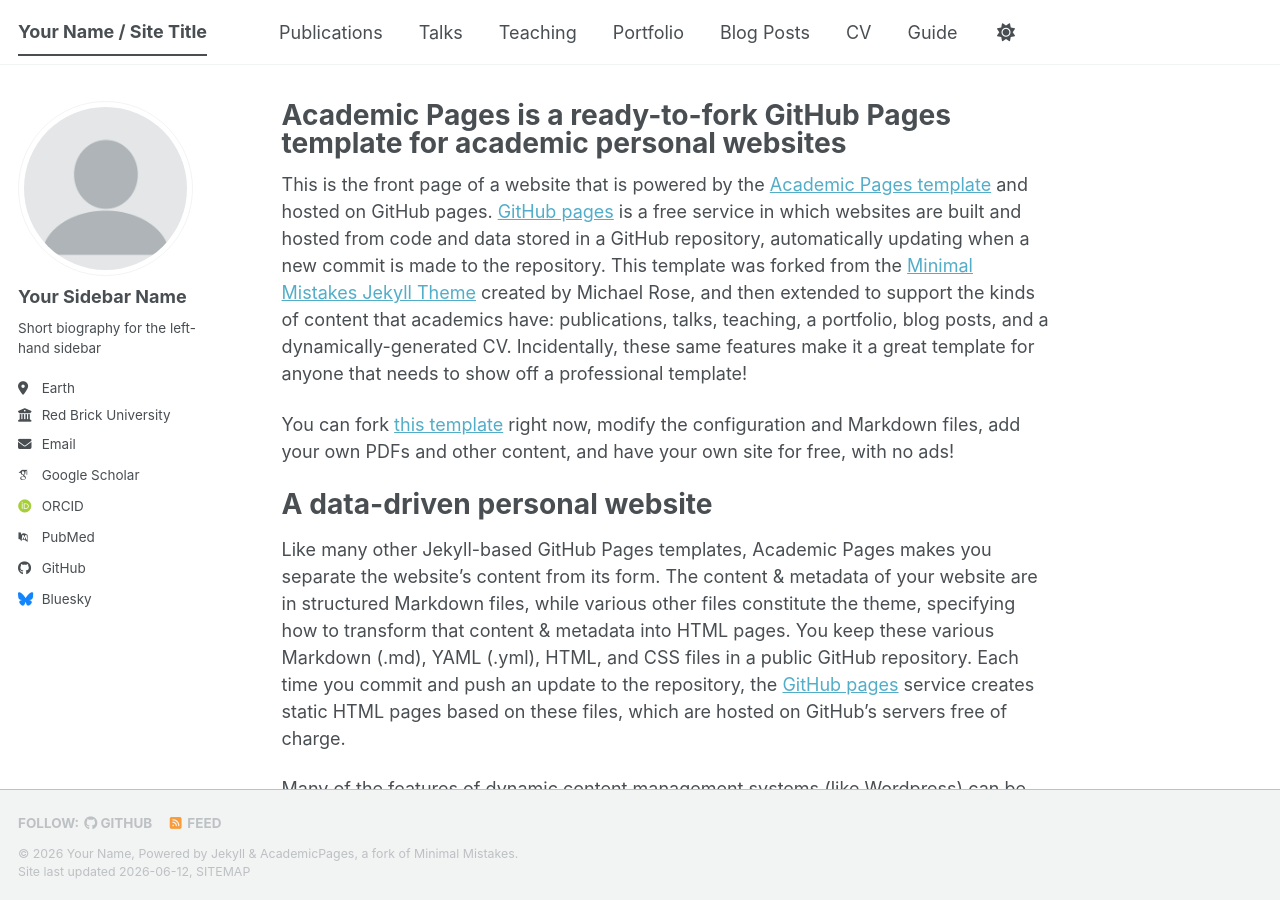
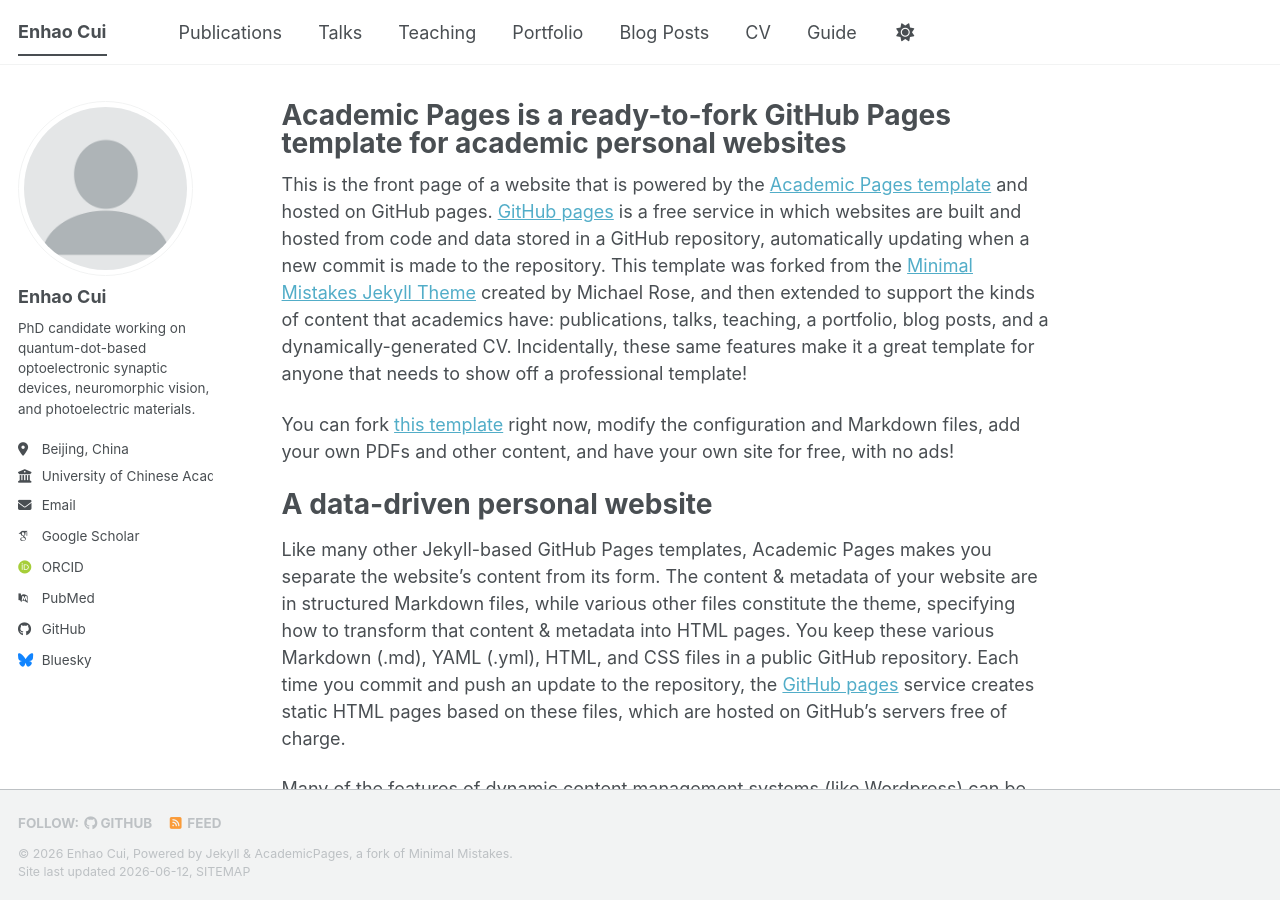
Before and after one commit to EthanCui-hub/EthanCui-hub.github.io, a Jekyll site: the page built from _pages/about.md, in a window 1280 px wide and 900 px high. Built offline with Jekyll 4.4.1, drawn with Linux system fonts in a browser that asks for light colours; some web fonts are replaced; a script bundle is joined from its source files by our own code; library files that are not in the unit come from our copies.

Commit message:
Update _config.yml

```diff
--- a/_config.yml
+++ b/_config.yml
@@ -9,14 +9,14 @@
 # Basic Site Settings
 locale                   : "en-US"
 site_theme               : "default" # The available themes options are "default", "air", "sunrise", "mint", "dirt" and "contrast"
-title                    : "Your Name / Site Title"
+title                    : "Enhao Cui"
 title_separator          : "-"
-name                     : &name "Your Name"
-description              : &description "Your Name's academic portfolio"   # Update this with a general description of your site, this is the default if not overridden by a page
-url                      : https://academicpages.github.io # The base hostname & protocol for your site e.g. "https://[your GitHub username].github.io",
+name                     : &name "Enhao Cui"
+description              : &description "Personal academic homepage of Enhao Cui"   # Update this with a general description of your site, this is the default if not overridden by a page
+url                      : https://ethancui-hub.github.io # The base hostname & protocol for your site e.g. "https://[your GitHub username].github.io",
                                                            # or if you already have some other page hosted on Github then use "https://[your GitHub username].github.io/[Your Repo Name]"
 baseurl                  : "" # the subpath of your site, e.g. "/blog"
-repository               : "academicpages/academicpages.github.io"
+repository               : "EthanCui-hub/EthanCui-hub.github.io"
 
 # Site Author - The following control what appear as part of the author content on the side bar.
 #               If a field is blank the icon and link will not appear, otherwise it will be shown.
@@ -24,13 +24,13 @@ repository               : "academicpages/academicpages.github.io"
 author:
   # Biographic information
   avatar           : "profile.png"
-  name             : "Your Sidebar Name"
+  name             : "Enhao Cui"
   pronouns         : # example: "she/her"
-  bio              : "Short biography for the left-hand sidebar"
-  location         : "Earth"
-  employer         : "Red Brick University"
+  bio              : "PhD candidate working on quantum-dot-based optoelectronic synaptic devices, neuromorphic vision, and photoelectric materials."
+  location         : "Beijing, China"
+  employer         : "University of Chinese Academy of Sciences"
   uri              : # URL
-  email            : "none@example.org"
+  email            : "cuienhao@ucas.ac.cn"
 
   # Academic websites
   academia         : # URL
```
